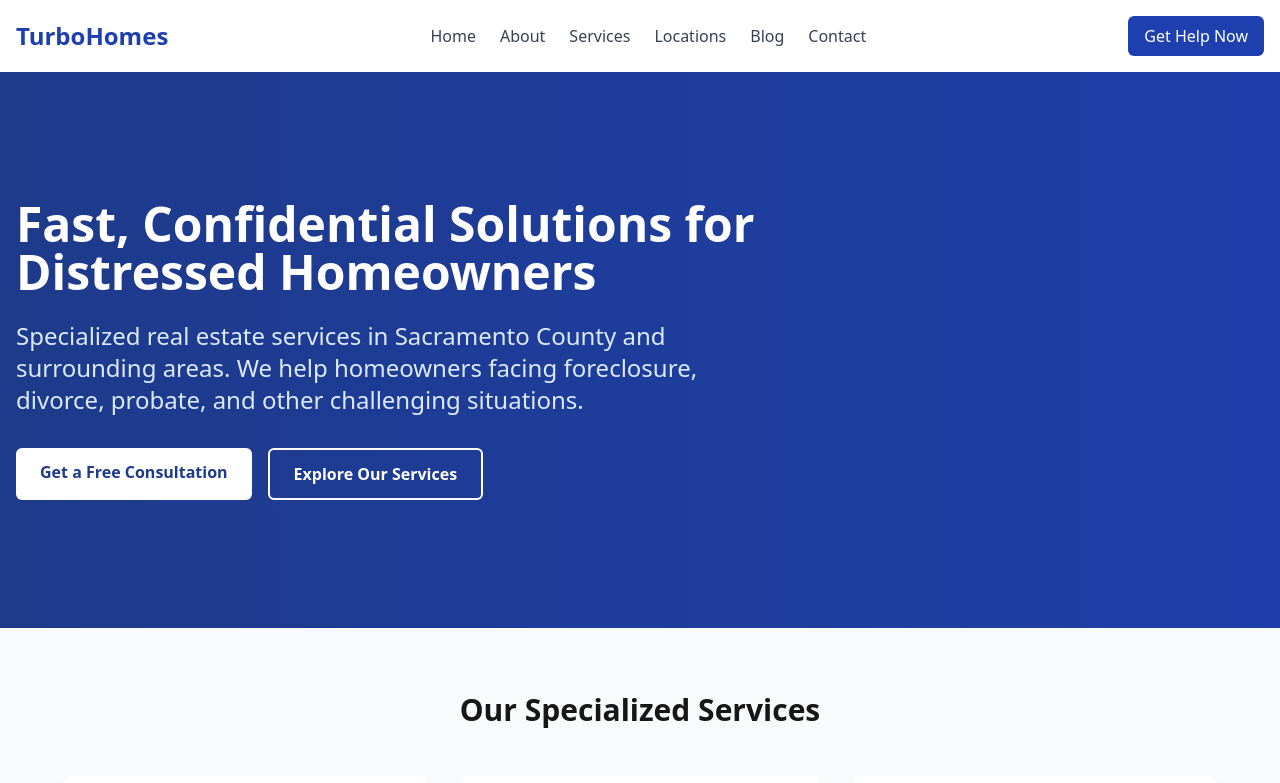
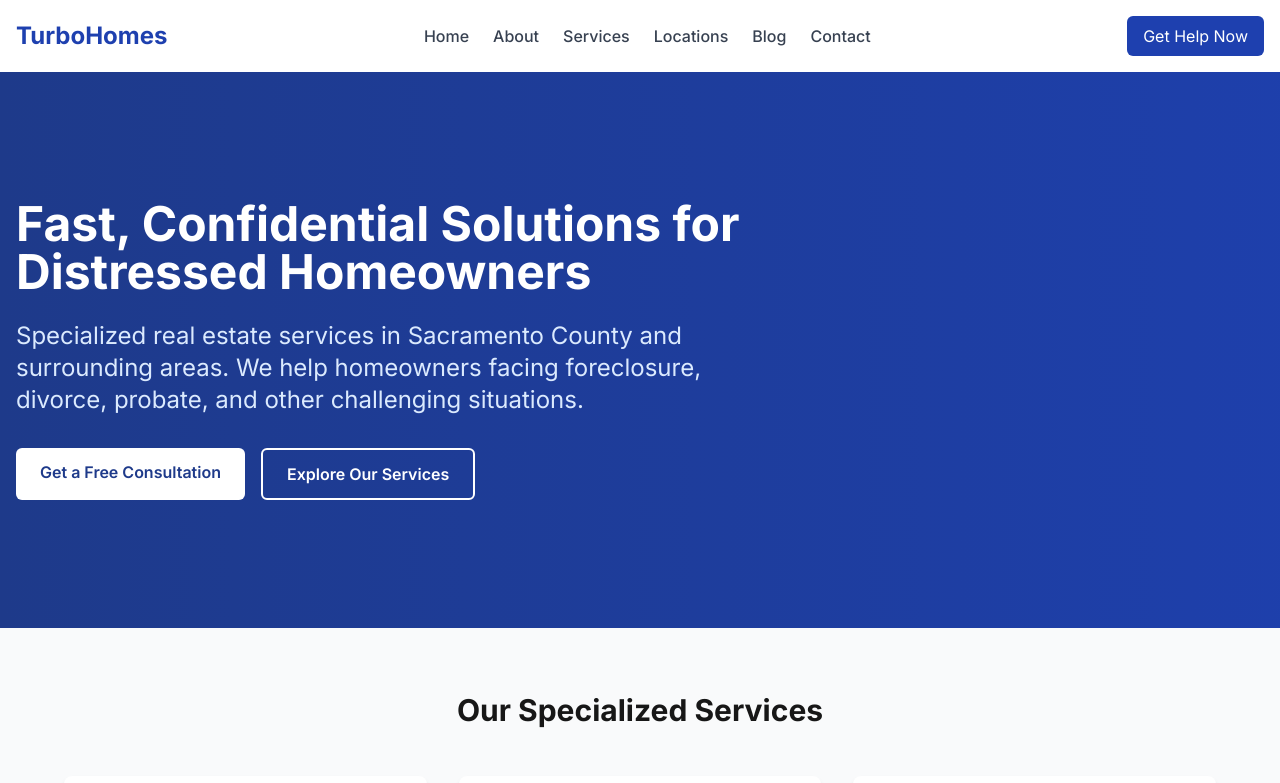
Before and after one commit to TripW1re/reo-agent-website, a Next.js app: page / in a window 1280 px wide. Shown: the top 783 px of the page. Built offline with nearby package versions, Linux system fonts and the light colour scheme.

Commit message:
Update tailwind.config.ts to include font configuration

```diff
--- a/tailwind.config.ts
+++ b/tailwind.config.ts
@@ -12,6 +12,9 @@ const config: Config = {
         background: "var(--background)",
         foreground: "var(--foreground)",
       },
+      fontFamily: {
+        sans: ['var(--font-inter)', 'ui-sans-serif', 'system-ui', 'sans-serif'],
+      },
     },
   },
   plugins: [],
```
